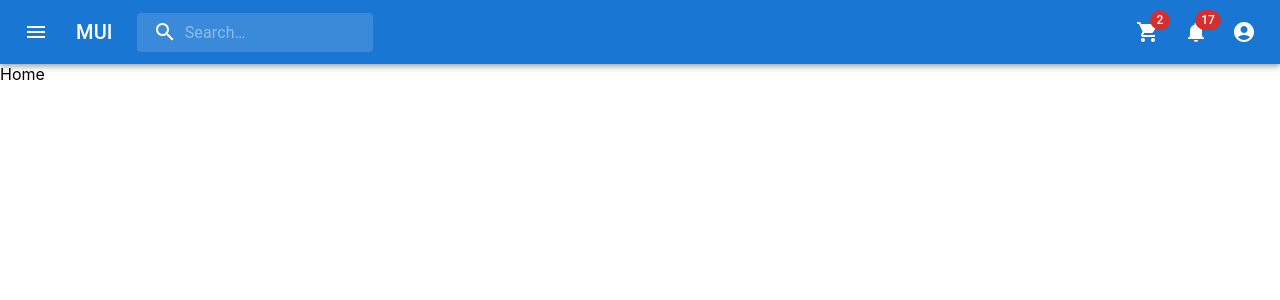
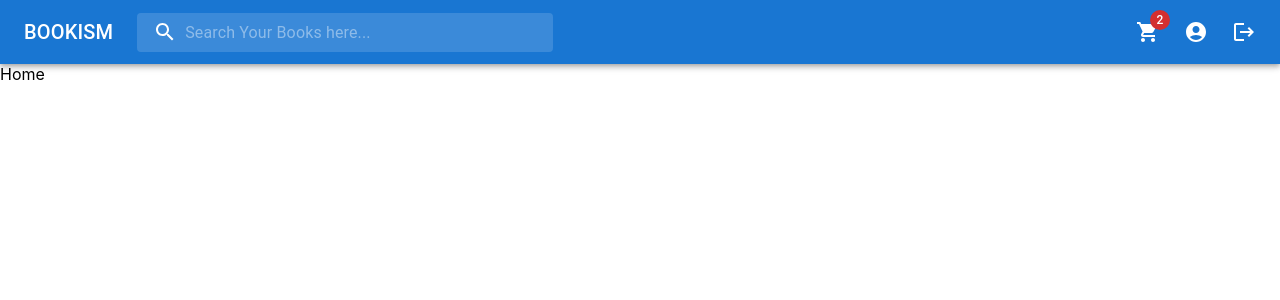
Before and after one commit to Jothishwar/Book-e-Dex, a React (Create React App) app: page / in a window 1280 px wide. Shown: the top 300 px of the page. Built offline with nearby package versions, Linux system fonts and the light colour scheme.

Commit message:
modified navbar

```diff
--- a/src/Components/Navbar.js
+++ b/src/Components/Navbar.js
@@ -11,12 +11,9 @@ import MenuItem from '@mui/material/MenuItem';
 import Menu from '@mui/material/Menu';
 import MenuIcon from '@mui/icons-material/Menu';
 import LogoutIcon from '@mui/icons-material/Logout';
-import ManageAccountsIcon from '@mui/icons-material/ManageAccounts';
 import SearchIcon from '@mui/icons-material/Search';
 import AccountCircle from '@mui/icons-material/AccountCircle';
 import ShoppingCartIcon from '@mui/icons-material/ShoppingCart';
-import NotificationsIcon from '@mui/icons-material/Notifications';
-import MoreIcon from '@mui/icons-material/MoreVert';
 
 const Search = styled('div')(({ theme }) => ({
   position: 'relative',
@@ -52,63 +49,43 @@ const StyledInputBase = styled(InputBase)(({ theme }) => ({
     paddingLeft: `calc(1em + ${theme.spacing(4)})`,
     transition: theme.transitions.create('width'),
     width: '100%',
+    [theme.breakpoints.up('sm')]: {
+      width: '40ch',
+    },
     [theme.breakpoints.up('md')]: {
-      width: '20ch',
+      width: '40ch',
     },
   },
 }));
 
 export default function Navbar() {
-  const [anchorEl, setAnchorEl] = React.useState(null);
   const [mobileMoreAnchorEl, setMobileMoreAnchorEl] = React.useState(null);
 
-  const isMenuOpen = Boolean(anchorEl);
   const isMobileMenuOpen = Boolean(mobileMoreAnchorEl);
-
-  const handleProfileMenuOpen = (event) => {
-    setAnchorEl(event.currentTarget);
-  };
 
   const handleMobileMenuClose = () => {
     setMobileMoreAnchorEl(null);
-  };
-
-  const handleMenuClose = () => {
-    setAnchorEl(null);
-    handleMobileMenuClose();
   };
 
   const handleMobileMenuOpen = (event) => {
     setMobileMoreAnchorEl(event.currentTarget);
   };
 
+  const handleLogout = () => {
+    console.log('logged out');
+    handleMobileMenuClose();
+  }
+
+  const handleProfile = () => {
+    console.log("profile icon clicked")
+    handleMobileMenuClose();
+  }
+
+  const handleCartClick = () => {
+    console.log("Cart icon is clicked")
+    handleMobileMenuClose();
+  }
   const menuId = 'primary-search-account-menu';
-  const renderMenu = (
-    <Menu
-      anchorEl={anchorEl}
-      anchorOrigin={{
-        vertical: 'top',
-        horizontal: 'right',
-      }}
-      id={menuId}
-      keepMounted
-      transformOrigin={{
-        vertical: 'top',
-        horizontal: 'right',
-      }}
-      open={isMenuOpen}
-      onClose={handleMenuClose}
-    >
-      <MenuItem onClick={handleMenuClose}>
-        <LogoutIcon />
-        Logout
-      </MenuItem>
-      <MenuItem onClick={handleMenuClose}>
-        <ManageAccountsIcon />
-        My account
-      </MenuItem>
-    </Menu>
-  );
 
   const mobileMenuId = 'primary-search-account-menu-mobile';
   const renderMobileMenu = (
@@ -127,7 +104,7 @@ export default function Navbar() {
       open={isMobileMenuOpen}
       onClose={handleMobileMenuClose}
     >
-      <MenuItem>
+      <MenuItem onClick={handleCartClick}>
         <IconButton size="large" aria-label="show 4 new mails" color="inherit">
           <Badge badgeContent={3} color="error">
             <ShoppingCartIcon />
@@ -135,19 +112,17 @@ export default function Navbar() {
         </IconButton>
         <p>Cart</p>
       </MenuItem>
-      <MenuItem>
+      <MenuItem onClick={handleProfile}>
         <IconButton
           size="large"
-          aria-label="show 17 new notifications"
+          aria-label="profile related settings"
           color="inherit"
         >
-          <Badge badgeContent={17} color="error">
-            <NotificationsIcon />
-          </Badge>
+          <AccountCircle />
         </IconButton>
-        <p>Notifications</p>
+        <p>Profile</p>
       </MenuItem>
-      <MenuItem onClick={handleProfileMenuOpen}>
+      <MenuItem onClick={handleLogout}>
         <IconButton
           size="large"
           aria-label="account of current user"
@@ -155,9 +130,9 @@ export default function Navbar() {
           aria-haspopup="true"
           color="inherit"
         >
-          <AccountCircle />
+          <LogoutIcon />
         </IconButton>
-        <p>Profile</p>
+        <p>Logout</p>
       </MenuItem>
     </Menu>
   );
@@ -166,47 +141,42 @@ export default function Navbar() {
     <Box sx={{ flexGrow: 1 }}>
       <AppBar position="static">
         <Toolbar>
-          <IconButton
-            size="large"
-            edge="start"
-            color="inherit"
-            aria-label="open drawer"
-            sx={{ mr: 2 }}
-          >
-            <MenuIcon />
-          </IconButton>
           <Typography
             variant="h6"
             noWrap
             component="div"
             sx={{ display: { xs: 'none', sm: 'block' } }}
           >
-            MUI
+            BOOKISM
           </Typography>
           <Search>
             <SearchIconWrapper>
               <SearchIcon />
             </SearchIconWrapper>
             <StyledInputBase
-              placeholder="Search…"
+              placeholder="Search Your Books here..."
               inputProps={{ 'aria-label': 'search' }}
             />
           </Search>
           <Box sx={{ flexGrow: 1 }} />
           <Box sx={{ display: { xs: 'none', md: 'flex' } }}>
-            <IconButton size="large" aria-label="show 4 new mails" color="inherit">
+            <IconButton
+              size="large"
+              aria-label="3 items in cart"
+              color="inherit"
+              onClick={handleCartClick}
+            >
               <Badge badgeContent={2} color="error">
                 <ShoppingCartIcon />
               </Badge>
             </IconButton>
             <IconButton
               size="large"
-              aria-label="show 17 new notifications"
+              aria-label="show account related settings"
               color="inherit"
+              onClick={handleProfile}
             >
-              <Badge badgeContent={17} color="error">
-                <NotificationsIcon />
-              </Badge>
+              <AccountCircle />
             </IconButton>
             <IconButton
               size="large"
@@ -214,10 +184,10 @@ export default function Navbar() {
               aria-label="account of current user"
               aria-controls={menuId}
               aria-haspopup="true"
-              onClick={handleProfileMenuOpen}
+              onClick={handleLogout}
               color="inherit"
             >
-              <AccountCircle />
+              <LogoutIcon />
             </IconButton>
           </Box>
           <Box sx={{ display: { xs: 'flex', md: 'none' } }}>
@@ -229,13 +199,12 @@ export default function Navbar() {
               onClick={handleMobileMenuOpen}
               color="inherit"
             >
-              <MoreIcon />
+              <MenuIcon />
             </IconButton>
           </Box>
         </Toolbar>
       </AppBar>
       {renderMobileMenu}
-      {renderMenu}
     </Box>
   );
 }
```
